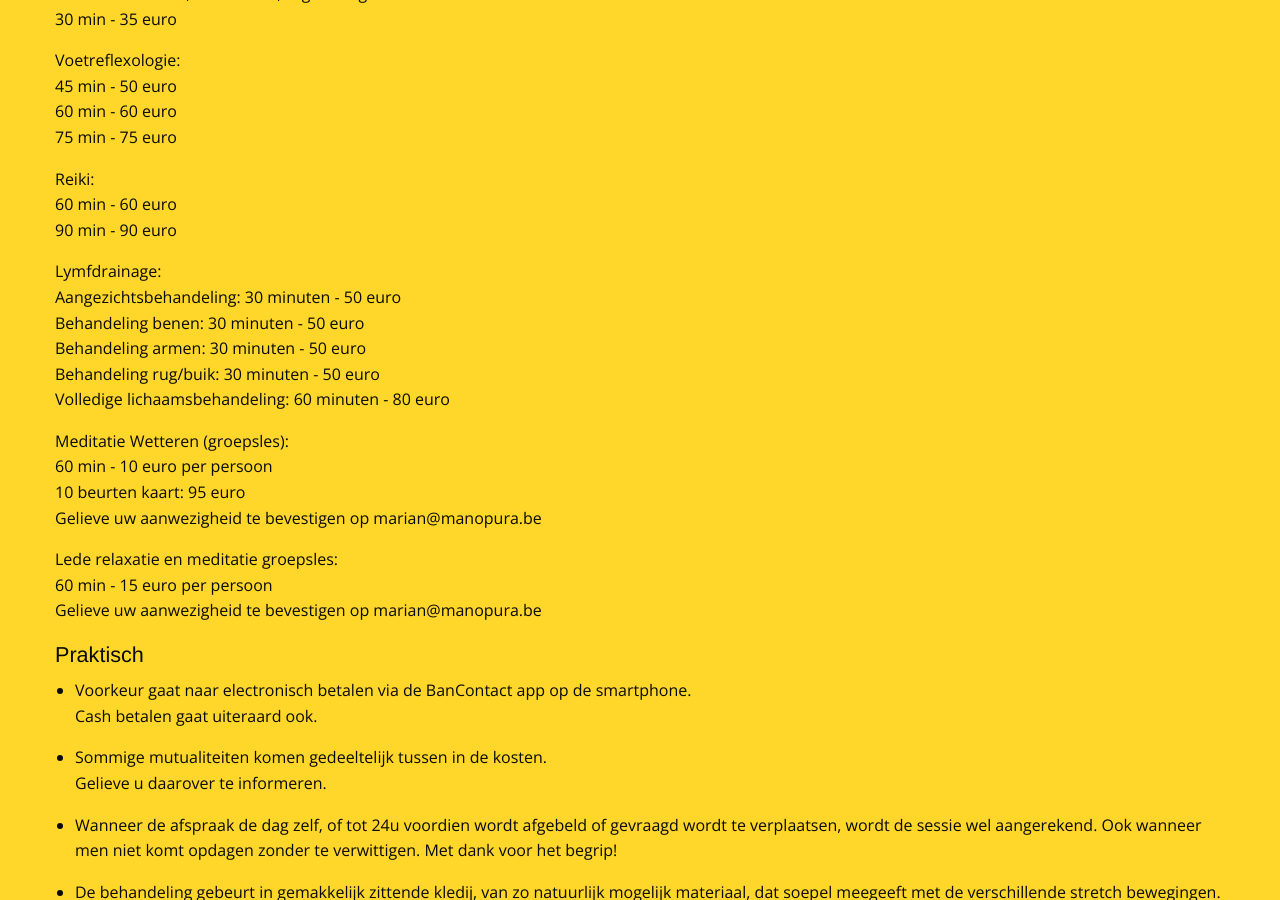
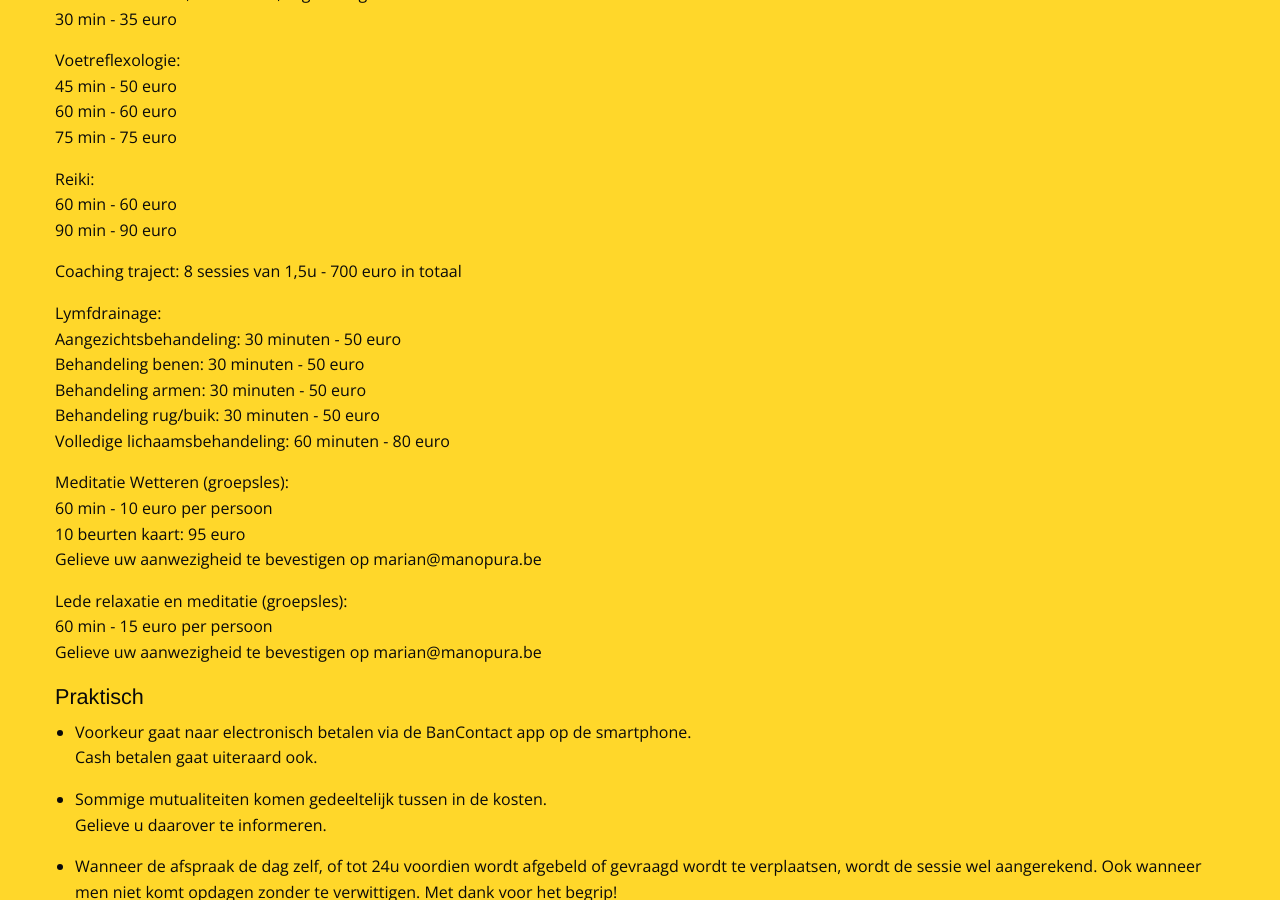
Before and after one commit to manopura/manopura.github.io, a Jekyll site: the page built from praktisch.md, in a window 1280 px wide and 900 px high, scrolled down 489 px. Built offline with Jekyll 4.4.1, drawn with Linux system fonts in a browser that asks for light colours; nearby versions of some CDN libraries; our own code applies the rules of GitHub Pages for plain Markdown files.

Commit message:
Update praktisch.md

```diff
--- a/praktisch.md
+++ b/praktisch.md
@@ -29,6 +29,8 @@ Reiki:
 60 min - 60 euro
 90 min - 90 euro
 
+Coaching traject: 8 sessies van 1,5u - 700 euro in totaal
+
 Lymfdrainage:
 Aangezichtsbehandeling: 30 minuten - 50 euro
 Behandeling benen: 30 minuten - 50 euro
@@ -41,7 +43,7 @@ Meditatie Wetteren (groepsles):
 10 beurten kaart: 95 euro
 Gelieve uw aanwezigheid te bevestigen op marian@manopura.be
 
-Lede relaxatie en meditatie groepsles:
+Lede relaxatie en meditatie (groepsles):
 60 min - 15 euro per persoon
 Gelieve uw aanwezigheid te bevestigen op marian@manopura.be
 
```
